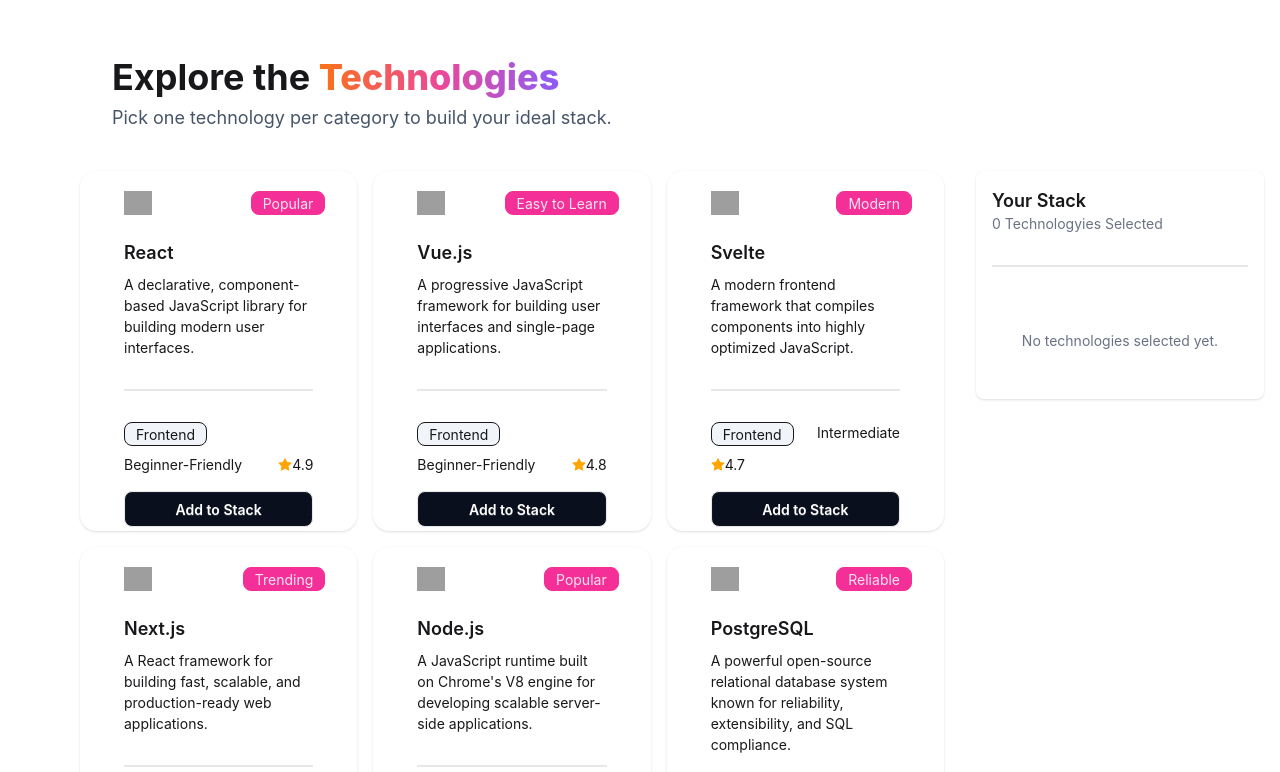
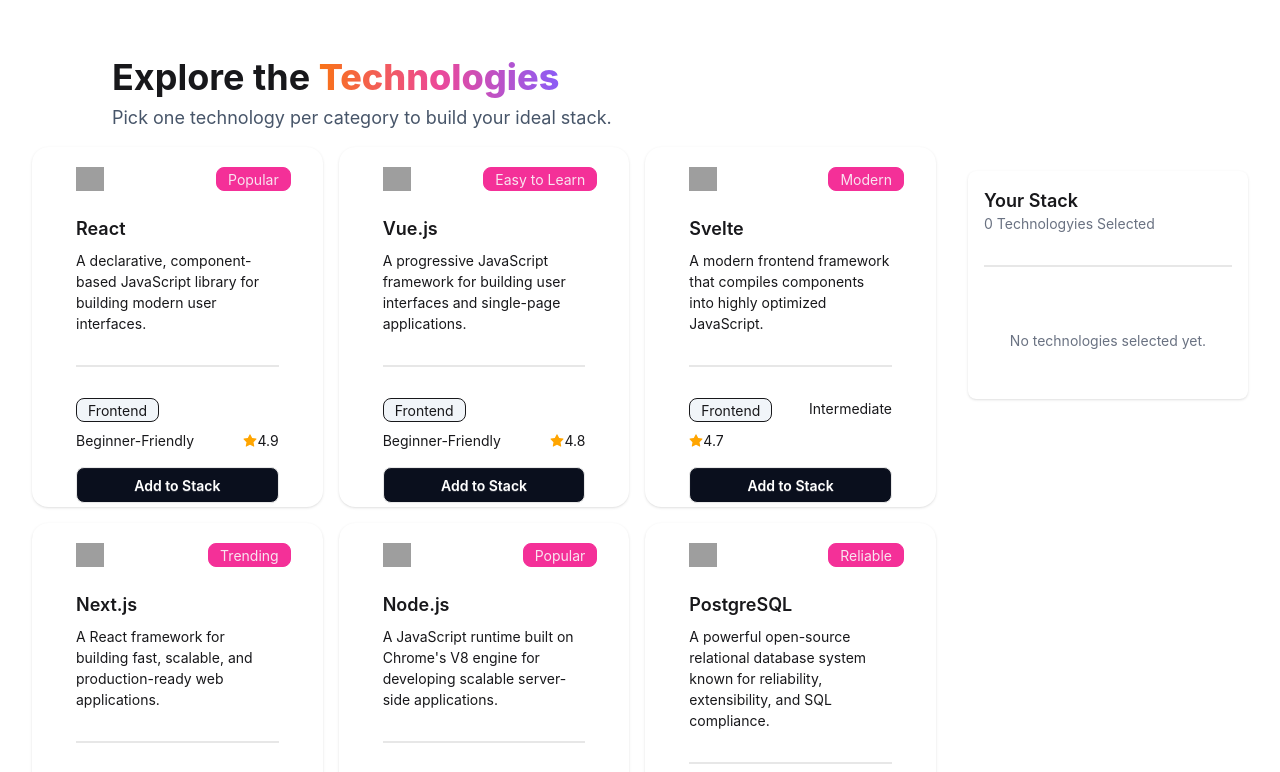
Before and after one commit to tasnuvafahmida/assignment-5, a React (Vite) app: page / in a window 1280 px wide. Shown: the part 740-1512 px from the top of the page. Built offline with nearby package versions, Linux system fonts and the light colour scheme; grey boxes are pictures that could not be loaded.

Commit message:
codes cleaned

```diff
--- a/src/App.tsx
+++ b/src/App.tsx
@@ -1,7 +1,7 @@
 import Nav from "./components/Nav"
 import Banner from "./components/Banner"
 import Technologies from "./components/Technologies/Technologies";
-import { Suspense, useState } from "react";
+import { Suspense } from "react";
 import type { techType } from "./types/techtype";
 import Footer from "./components/Footer";
 
@@ -15,14 +15,13 @@
 
 function App() {
   const techPromise = techFetch();
-    const [addedTotal, setAddedTotal] = useState(0)
 
   return (
     <>
       <Nav></Nav>
       <Banner></Banner>
       <Suspense fallback={<h2>Loading...</h2>}>
-        <Technologies addedTotal={addedTotal} setAddedTotal={setAddedTotal} techPromise={techPromise} />
+        <Technologies techPromise={techPromise} />
       </Suspense>
       <Footer/>
 
--- a/src/components/Sidebar.tsx
+++ b/src/components/Sidebar.tsx
@@ -1,5 +1,6 @@
 import type { Dispatch, SetStateAction } from "react";
 import type { techType } from "../types/techtype";
+import { toast} from 'react-toastify'
 
 interface SidebarProps {
     addedTechnologies: techType[];
@@ -15,10 +16,12 @@
         setAddedTechnologies((prev) =>
             prev.filter((tech) => tech.name !== technologyName)
         );
+        toast.info(`${technologyName} removed from your stack.`);
     };
 
     const handleRemoveAll = () => {
         setAddedTechnologies([]);
+        toast.info("All technologies removed from your stack.");
     };
 
     return (
--- a/src/components/TechCard.tsx
+++ b/src/components/TechCard.tsx
@@ -3,7 +3,7 @@
 import { GoStarFill } from 'react-icons/go';
 import { toast } from 'react-toastify';
 const TechCard = ({ technology, addedTechnologies, setAddedTechnologies }: {
-    technology: techType, addedTotal: number, setAddedTotal: Dispatch<SetStateAction<number>>, addedTechnologies: techType[];
+    technology: techType, addedTechnologies: techType[];
     setAddedTechnologies: Dispatch<SetStateAction<techType[]>>
 }) => {
     const isAdded = addedTechnologies.some(
@@ -51,7 +51,6 @@
                     <div className="card-actions justify-centre mt-2">
                         <button
                             onClick={handleAddTech}
-                            disabled={isAdded}
                             className="btn btn-wide bg-[#0A0F1D] text-white w-full h-9 rounded-lg"
                         >
                             {isAdded
--- a/src/components/Technologies/AvailableTech.tsx
+++ b/src/components/Technologies/AvailableTech.tsx
@@ -5,26 +5,23 @@
 
 interface AvailableTechProps {
     technologies: techType[];
-    addedTotal: number;
-    setAddedTotal: Dispatch<SetStateAction<number>>
     addedTechnologies: techType[];
     setAddedTechnologies: Dispatch<SetStateAction<techType[]>>
 }
 
 
-const AvailableTechs = ({ technologies, addedTotal, setAddedTotal, addedTechnologies, setAddedTechnologies }: AvailableTechProps) => {
+const AvailableTechs = ({ technologies, addedTechnologies, setAddedTechnologies }: AvailableTechProps) => {
 
     return (
-        <div className='grid grid-cols-12 container mx-auto'>
-            <div className="grid grid-cols-1 sm:grid-cols-2 md:grid-cols-3 col-span-9 gap-4 p-4 ml-16 mt-6"> {
+        <div className='grid grid-cols-1 lg:grid-cols-12 container mx-auto px-4'>
+            <div className="grid grid-cols-1 md:grid-cols-2 lg:grid-cols-3 lg:col-span-9 gap-4 p-4"> {
                 technologies.map((technology: techType) => {
                     return <TechCard key={technology.name}
-                        technology={technology} addedTotal={addedTotal}
-                        setAddedTotal={setAddedTotal}
+                        technology={technology}
                         addedTechnologies={addedTechnologies}
                         setAddedTechnologies={setAddedTechnologies} />;
                 })} </div>
-            <div className='col-span-3 p-4 mt-6' ><Sidebar addedTechnologies={addedTechnologies} setAddedTechnologies={setAddedTechnologies} /></div>
+            <div className='lg:col-span-3 p-4 mt-6' ><Sidebar addedTechnologies={addedTechnologies} setAddedTechnologies={setAddedTechnologies} /></div>
 
         </div>)
 };
--- a/src/components/Technologies/Technologies.tsx
+++ b/src/components/Technologies/Technologies.tsx
@@ -1,12 +1,12 @@
-import {use, type Dispatch, type SetStateAction,useState} from 'react';
+import {use,useState} from 'react';
 import type { techType } from '../../types/techtype';
 import AvailableTech from './AvailableTech';
 
 
 interface TechProps{
-    techPromise: Promise<techType[]>; addedTotal:number; setAddedTotal : Dispatch<SetStateAction<number>>
+    techPromise: Promise<techType[]>;
 }
-const Technologies = ({techPromise, addedTotal, setAddedTotal}:TechProps) => {
+const Technologies = ({techPromise}:TechProps) => {
     const technologies = use(techPromise);
     const [addedTechnologies, setAddedTechnologies] = useState<techType[]>([])
 
@@ -15,7 +15,7 @@
             <div className="mt-28 container mx-auto pl-28">
             <p className="text-[36px] font-bold"> Explore the <span className="text-[36px] text-transparent bg-clip-text font-extrabold " style={{backgroundImage: "var(--gradient)" }}> Technologies</span> </p>
             <p className="text-[18px] text-[#475569]">Pick one technology per category to build your ideal stack.</p> </div>
-            <AvailableTech technologies ={technologies} addedTotal= {addedTotal} setAddedTotal ={setAddedTotal} addedTechnologies={addedTechnologies} setAddedTechnologies= {setAddedTechnologies} />
+            <AvailableTech technologies ={technologies} addedTechnologies={addedTechnologies} setAddedTechnologies= {setAddedTechnologies} />
         </div>
        );
 };
```
Also changed, not shown: src/README.md.
